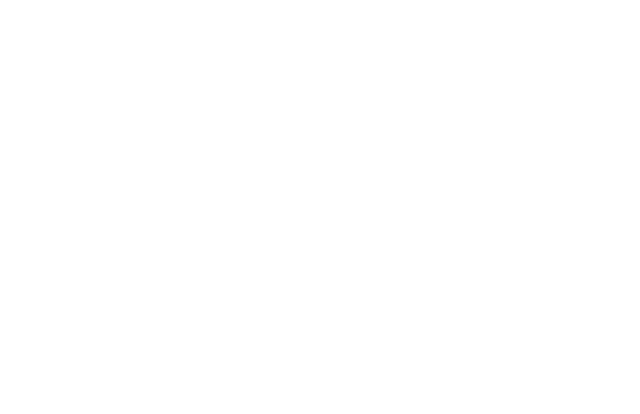
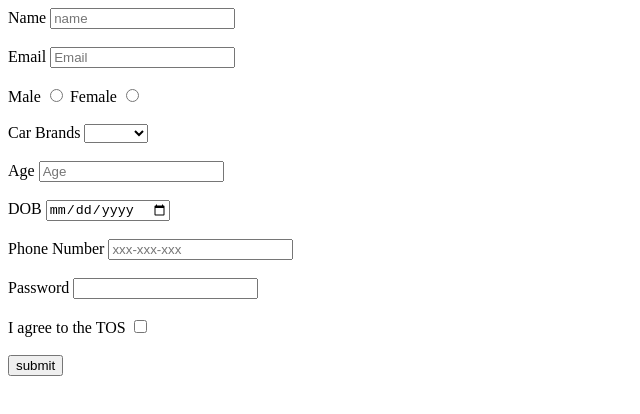
Before and after one commit to acciojob/signup-form-car-AkhilAkhilesh, a website: page main.html in a window 1280 px wide. Shown: the whole page, without its empty margins (0-640 px from the left). Drawn offline with Linux system fonts and the light colour scheme.

Commit message:
created a submission

```diff
--- a/main.html
+++ b/main.html
@@ -8,6 +8,53 @@
 
 <body>
 	<!-- the entire body must be written by student -->
+	<form action="" method="POST">
+		<label for=name>Name</label>
+		<input id="name" name="name" title="name" type="text" placeholder="name" required>
+		<br><br>
+
+		<label for=email>Email</label>
+		<input id="email" name="email" title="email" type="email" placeholder="Email" required>
+		<br><br>
+
+		<label for="gender-male">Male</label>
+		<input type="radio" id="gender-male" name="gender" value="male" required>
+		<label for="gender-female">Female</label>
+		<input type="radio" id="gender-female" name="gender" value="female" required>
+		<br><br>
+
+		<label for=cars>Car Brands</label>
+		<select name="carbrand" required>
+			<option value="null"></option>
+			<option value="BMW">BMW</option>
+			<option value="Audi">Audi</option>
+			<option value="Pagani">Pagani</option>
+		</select>
+		<br><br>
+
+		<label for=age>Age</label>
+		<input id="age" name="age" title="age" type="number" placeholder="Age" required>
+		<br><br>
+
+		<label for=dob>DOB</label>
+		<input id="dob" name="dob" title="dob" type="date" required>
+		<br><br>
+
+		<label for=number>Phone Number</label>
+		<input id="number" name="phnumber" title="number" type="tel" placeholder="xxx-xxx-xxx" >
+		<br><br>
+
+		<label for=password>Password</label>
+		<input id="password" name="password" title="password" type="password" required>
+		<br><br>
+
+		<label for=tos>I agree to the TOS</label>
+		<input id="tos" name="agree" title="status" type="checkbox" required>
+		<br><br>
+
+		<button type="submit">submit</button>
+
+	</form>
     <script type="text/javascript" src="./script.js">
 </script>
 
```
